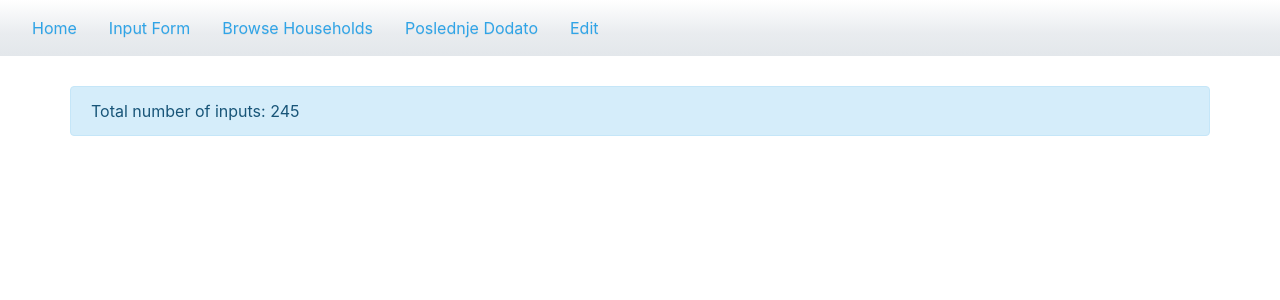
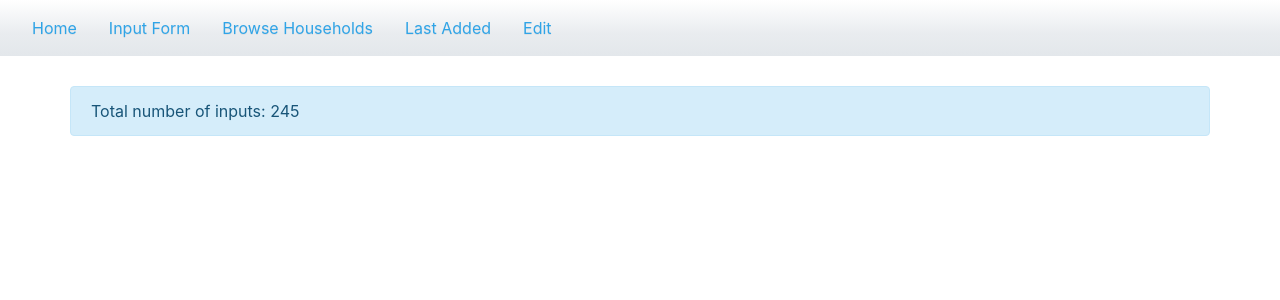
Before and after one commit to cater-pillar/Ottoman-Archive, a PHP site: page /prikazNisha/index.php in a window 1280 px wide. Shown: the top 300 px of the page. Run offline with PHP 8.4, Linux system fonts and the light colour scheme; data comes from the database, SQL or seed files in the repository.

Commit message:
renamed main php files and modified links in nav

```diff
--- a/require/nav.php
+++ b/require/nav.php
@@ -5,16 +5,16 @@ $navbar = array(
         "href" => "index.php",
         "text" => "Home"),
     array(
-        "href" => "unos_podataka_ajax.php",
+        "href" => "input_form.php",
         "text" => "Input Form"),
     array(
-        "href" => "pregled_domacinstava.php",
+        "href" => "browse_households.php",
         "text" => "Browse Households"),
     array(
-        "href" => "uspesno_dodato.php",
-        "text" => "Poslednje Dodato"),
+        "href" => "last_added.php",
+        "text" => "Last Added"),
     array(
-        "href" => "edit_unosa.php",
+        "href" => "edit_form.php",
         "text" => "Edit")
     );
 ?>
```
Also changed, not shown: browse_households.php (renamed from pregled_domacinstava.php), edit_form.php (renamed from edit_unosa.php), input_form.php (renamed from unos_podataka_ajax.php), last_added.php (renamed from uspesno_dodato.php).
